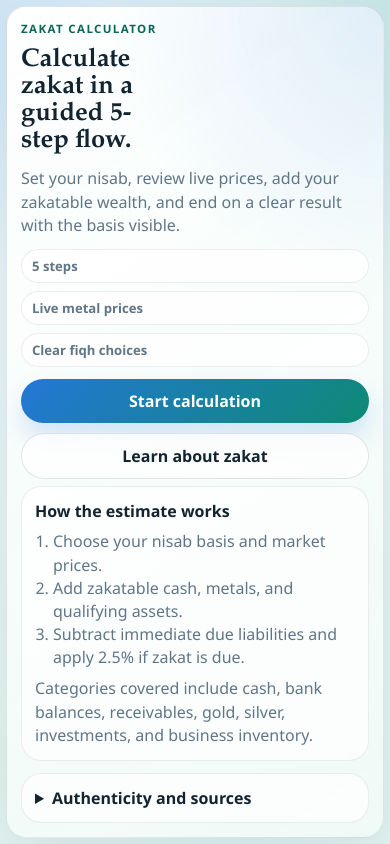
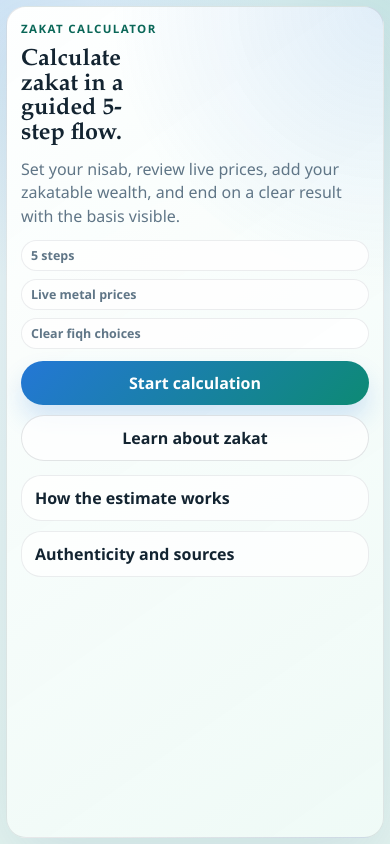
Before and after one commit to AMHZR/zakat-calculator, a website: page index.html in a window 390 px wide. Drawn offline with Linux system fonts and the light colour scheme; no server answers.

Commit message:
Refine mobile landing page layout

```diff
--- a/index.html
+++ b/index.html
@@ -98,8 +98,8 @@
         </div>
 
         <aside class="landing-side">
-          <div class="landing-feature">
-            <strong>How the estimate works</strong>
+          <details class="source-drawer landing-explain-drawer">
+            <summary>How the estimate works</summary>
             <ol class="landing-flow">
               <li>Choose your nisab basis and market prices.</li>
               <li>Add zakatable cash, metals, and qualifying assets.</li>
@@ -108,7 +108,7 @@
             <p class="landing-note">
               Categories covered include cash, bank balances, receivables, gold, silver, investments, and business inventory.
             </p>
-          </div>
+          </details>
 
           <details class="source-drawer landing-source-drawer">
             <summary>Authenticity and sources</summary>
--- a/styles.css
+++ b/styles.css
@@ -190,7 +190,7 @@ a {
   gap: 10px;
 }
 
-.landing-feature,
+.landing-explain-drawer,
 .source-drawer,
 .result-metric,
 .mini-card {
@@ -199,19 +199,14 @@ a {
   background: rgba(255, 255, 255, 0.74);
 }
 
-.landing-feature {
+.landing-explain-drawer[open] {
   display: grid;
   gap: 8px;
   padding: 15px;
 }
 
-.landing-feature strong {
-  font-size: 1rem;
-}
-
-.landing-feature span {
-  color: var(--muted);
-  line-height: 1.5;
+.landing-explain-drawer:not([open]) {
+  padding: 12px 14px;
 }
 
 .landing-flow {
@@ -236,7 +231,18 @@ a {
   font-weight: 800;
 }
 
-.landing-source-drawer {
+.landing-explain-drawer summary,
+.landing-source-drawer summary {
+  list-style: none;
+}
+
+.landing-explain-drawer summary::-webkit-details-marker,
+.landing-source-drawer summary::-webkit-details-marker {
+  display: none;
+}
+
+.landing-source-drawer,
+.landing-explain-drawer {
   margin-top: 2px;
 }
 
@@ -1063,12 +1069,11 @@ input:not([type="checkbox"]):not([type="radio"]):focus::placeholder {
 
   .landing-copy h1 {
     max-width: 10ch;
-    font-size: clamp(1.6rem, 6.4vw, 2.1rem);
+    font-size: clamp(1.45rem, 6vw, 1.95rem);
   }
 
   .landing-text,
   .landing-note,
-  .landing-feature span,
   .landing-flow,
   .step-copy {
     line-height: 1.45;
@@ -1103,13 +1108,22 @@ input:not([type="checkbox"]):not([type="radio"]):focus::placeholder {
   }
 
   .landing-pill {
-    padding: 7px 10px;
-    font-size: 0.82rem;
+    padding: 6px 9px;
+    font-size: 0.78rem;
   }
 
-  .landing-feature,
+  .landing-explain-drawer,
   .source-drawer {
     padding: 13px;
+  }
+
+  .landing-side {
+    gap: 8px;
+  }
+
+  .landing-explain-drawer:not([open]),
+  .landing-source-drawer:not([open]) {
+    padding: 11px 13px;
   }
 
   .journey-topbar {
```
